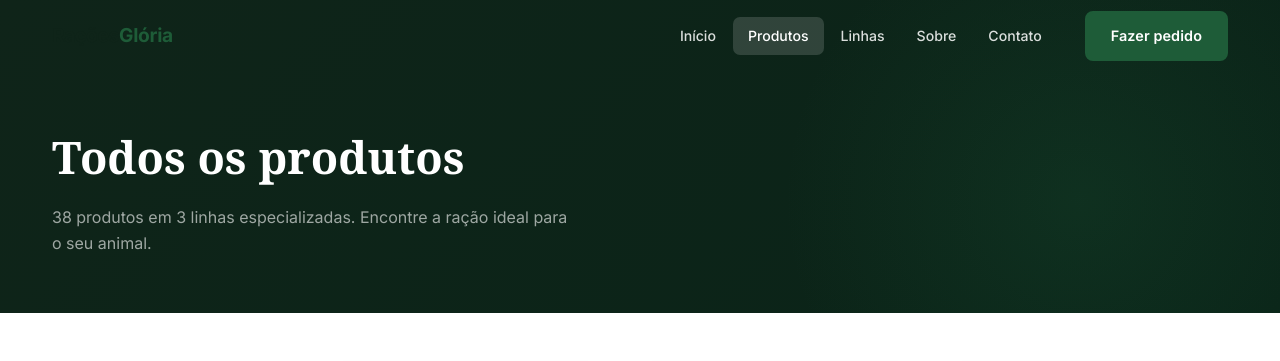
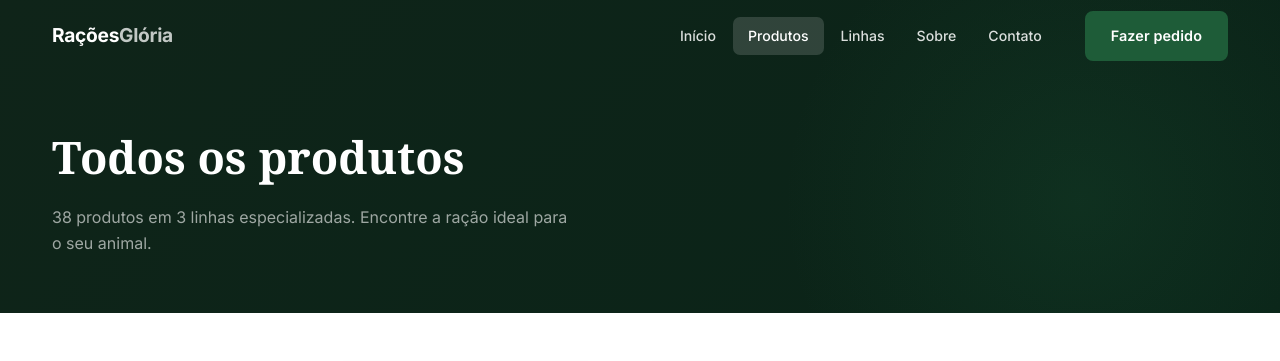
Before and after one commit to scudieri/racoes-gloria, a plain HTML site: page produtos.html in a window 1280 px wide. Shown: the top 361 px of the page. Drawn offline with Linux system fonts and the light colour scheme.

Commit message:
fix: logo some sobre fundo branco no header scrolled
Logo estava sempre verde-escuro — invisível no hero transparente.
Agora branco no hero, verde-escuro quando header está sólido (scrolled).

Co-Authored-By: Claude Sonnet 4.6 <noreply@anthropic.com>

```diff
--- a/assets/css/style.css
+++ b/assets/css/style.css
@@ -159,8 +159,12 @@ button { font-family:inherit; cursor:pointer; }
   flex-shrink:0;
 }
 .logo { display:inline-flex; align-items:center; gap:10px; }
-.logo-text { font-size:1.2rem; font-weight:700; color:var(--g-dark); letter-spacing:-.3px; }
-.logo-text strong { color:var(--g-mid); }
+.logo-text { font-size:1.2rem; font-weight:700; color:#fff; letter-spacing:-.3px; transition:color var(--t) var(--ease); }
+.logo-text strong { color:rgba(255,255,255,.75); transition:color var(--t) var(--ease); }
+
+/* Logo escuro quando header sólido */
+.header.scrolled .logo-text { color:var(--g-dark); }
+.header.scrolled .logo-text strong { color:var(--g-mid); }
 
 /* ── Header ─────────────────────────────────────────────────────────── */
 .header {
```
